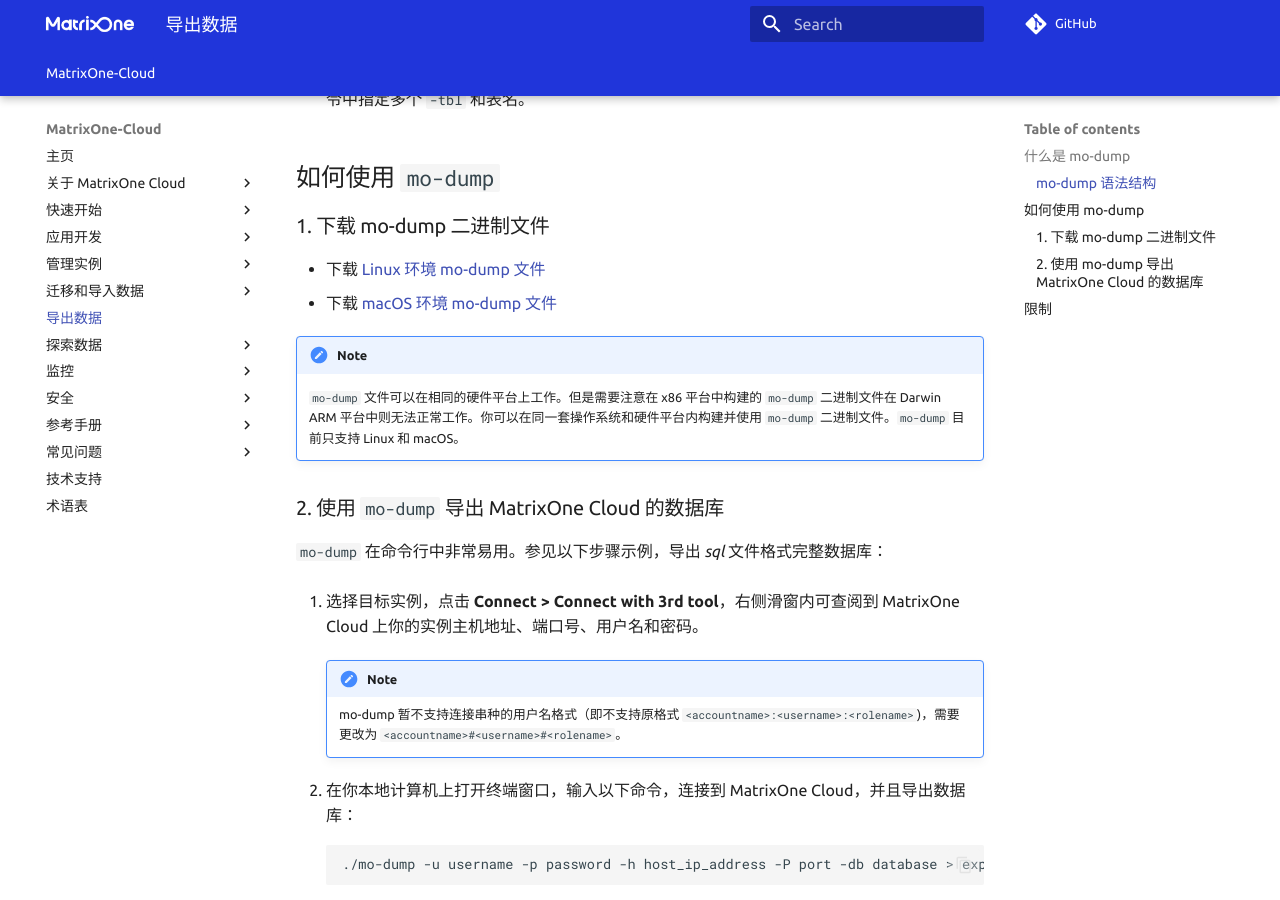
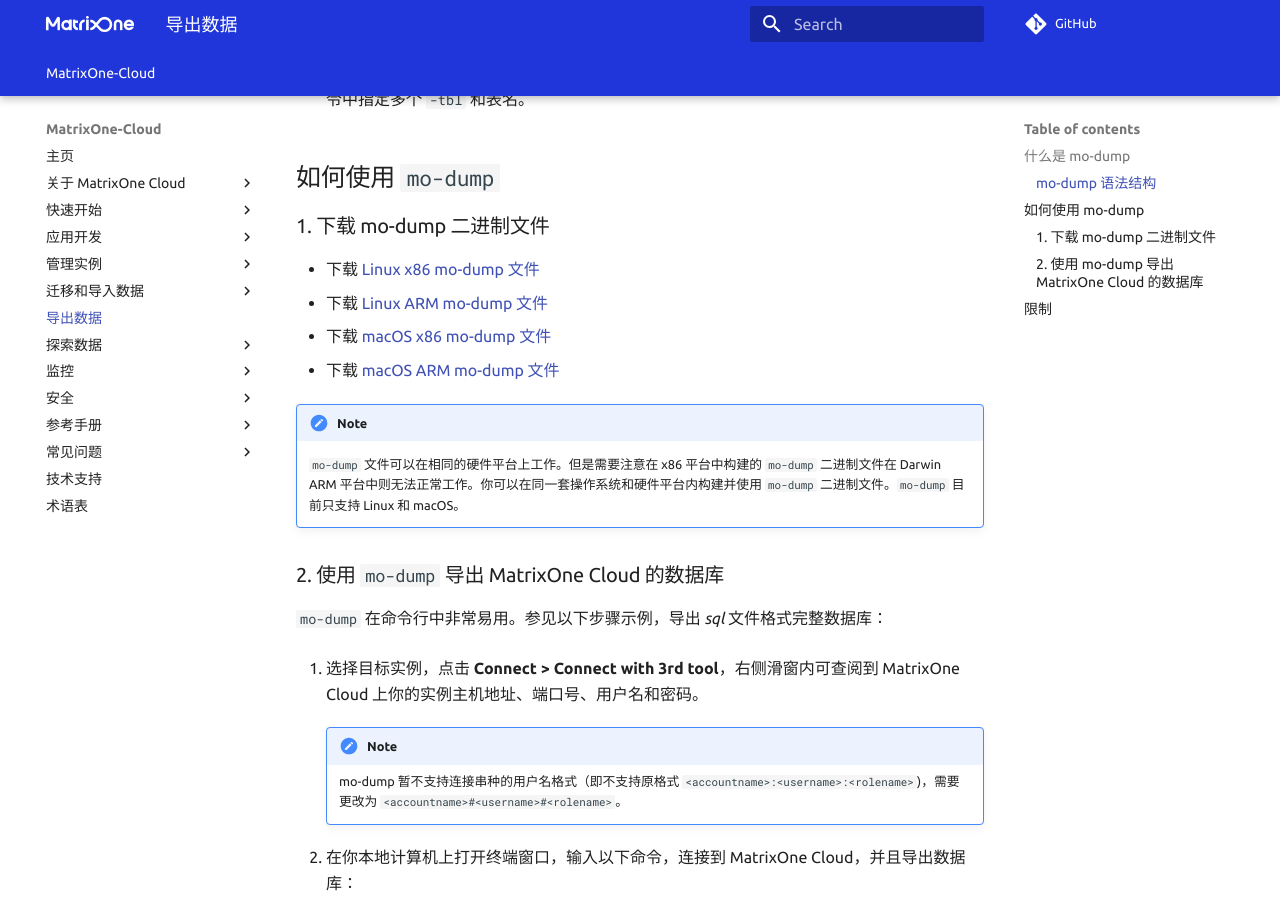
Before and after one commit to yangj1211/moc-docs, an MkDocs documentation site: the page built from docs/MatrixOne-Cloud/App-Develop/export-data/modump.md, in a window 1280 px wide and 900 px high, scrolled down 1033 px. Built offline with MkDocs 1.6.1 and Material for MkDocs 9.7.7, drawn with Linux system fonts in a browser that asks for light colours; comment, search, counter and statistics services are not loaded; the version menu is left out.

Commit message:
modify the modump path

```diff
--- a/docs/MatrixOne-Cloud/App-Develop/export-data/modump.md
+++ b/docs/MatrixOne-Cloud/App-Develop/export-data/modump.md
@@ -38,8 +38,10 @@
 
 ### 1. 下载 mo-dump 二进制文件
 
-- 下载 [Linux 环境 mo-dump 文件](https://community-shared-data-1308875761.cos.ap-beijing.myqcloud.com/artwork/mocdocs/modump/linux/mo-dump)
-- 下载 [macOS 环境 mo-dump 文件](https://community-shared-data-1308875761.cos.ap-beijing.myqcloud.com/artwork/mocdocs/modump/macos/mo-dump)
+- 下载 [Linux x86 mo-dump 文件](https://github.com/matrixorigin/artwork/blob/main/docs/download/modump/linux-x86/mo-dump)
+- 下载 [Linux ARM mo-dump 文件](https://github.com/matrixorigin/artwork/blob/main/docs/download/modump/linuxarm/mo-dump)
+- 下载 [macOS x86 mo-dump 文件](https://github.com/matrixorigin/artwork/blob/main/docs/download/modump/osx86/mo-dump)
+- 下载 [macOS ARM mo-dump 文件](https://github.com/matrixorigin/artwork/blob/main/docs/download/modump/osarm/mo-dump)
 
 !!! note
     `mo-dump` 文件可以在相同的硬件平台上工作。但是需要注意在 x86 平台中构建的 `mo-dump` 二进制文件在 Darwin ARM 平台中则无法正常工作。你可以在同一套操作系统和硬件平台内构建并使用 `mo-dump` 二进制文件。`mo-dump` 目前只支持 Linux 和 macOS。
```
